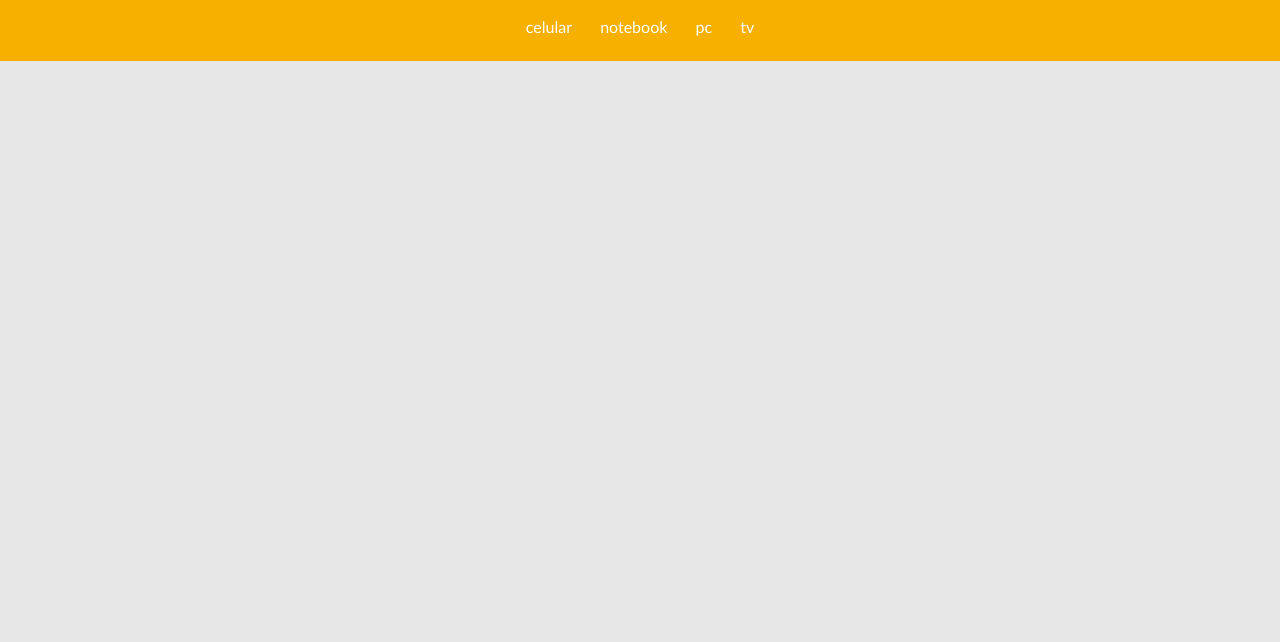
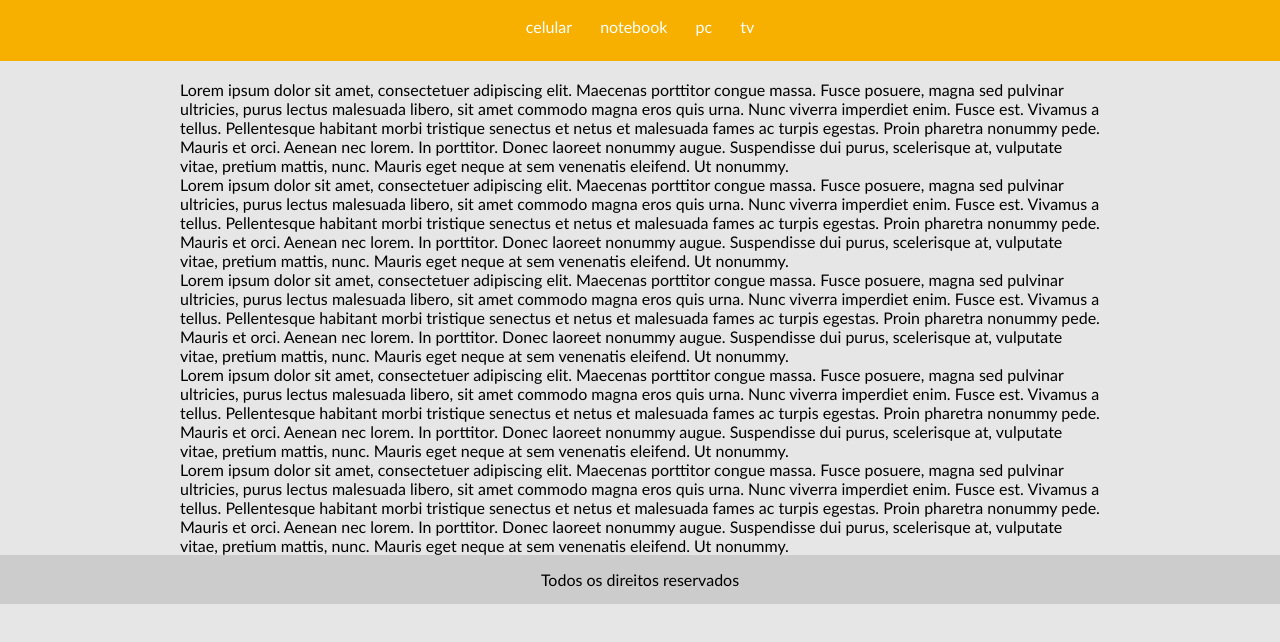
Before and after one commit to moniquesoares86/Curso_HelloWorld_manha, a plain HTML site: page index.html in a window 1280 px wide. Shown: the part 76-718 px from the top of the page. Drawn offline with Linux system fonts and the light colour scheme.

Commit message:
Add files via upload

```diff
--- a/estilo.css
+++ b/estilo.css
@@ -40,3 +40,25 @@ a:hover {
  color:#f7b600;
  background:#fff;
 }
+
+section {
+width: 920px;
+margin: 0 auto
+}
+
+#post{
+width: 660px;
+float: left;
+}
+
+#sidebar{
+width: 240px;
+float: right;
+}
+
+footer{
+clear: both;
+text-align: center;
+background: #ccc;
+padding: 15px;
+}
--- a/index.html
+++ b/index.html
@@ -11,7 +11,7 @@ href="estilo.css">
 <body>
 
 <header>
-  <div id="logo">
+<div id="logo">
 <h1>Dev<span class="branco">Tech</span></h1>
 </div>
  <nav>
@@ -22,6 +22,45 @@ href="estilo.css">
  </nav>
 </header>
 
+<section>
+<div id="post"> </div>
+<br>Lorem ipsum dolor sit amet, consectetuer adipiscing elit. Maecenas porttitor congue massa. Fusce posuere, magna sed pulvinar ultricies, purus lectus malesuada libero, sit amet commodo magna eros quis urna.
+Nunc viverra imperdiet enim. Fusce est. Vivamus a tellus.
+Pellentesque habitant morbi tristique senectus et netus et malesuada fames ac turpis egestas. Proin pharetra nonummy pede. Mauris et orci.
+Aenean nec lorem. In porttitor. Donec laoreet nonummy augue.
+Suspendisse dui purus, scelerisque at, vulputate vitae, pretium mattis, nunc. Mauris eget neque at sem venenatis eleifend. Ut nonummy.
+
+<br>Lorem ipsum dolor sit amet, consectetuer adipiscing elit. Maecenas porttitor congue massa. Fusce posuere, magna sed pulvinar ultricies, purus lectus malesuada libero, sit amet commodo magna eros quis urna.
+Nunc viverra imperdiet enim. Fusce est. Vivamus a tellus.
+Pellentesque habitant morbi tristique senectus et netus et malesuada fames ac turpis egestas. Proin pharetra nonummy pede. Mauris et orci.
+Aenean nec lorem. In porttitor. Donec laoreet nonummy augue.
+Suspendisse dui purus, scelerisque at, vulputate vitae, pretium mattis, nunc. Mauris eget neque at sem venenatis eleifend. Ut nonummy.
+
+<br>Lorem ipsum dolor sit amet, consectetuer adipiscing elit. Maecenas porttitor congue massa. Fusce posuere, magna sed pulvinar ultricies, purus lectus malesuada libero, sit amet commodo magna eros quis urna.
+Nunc viverra imperdiet enim. Fusce est. Vivamus a tellus.
+Pellentesque habitant morbi tristique senectus et netus et malesuada fames ac turpis egestas. Proin pharetra nonummy pede. Mauris et orci.
+Aenean nec lorem. In porttitor. Donec laoreet nonummy augue.
+Suspendisse dui purus, scelerisque at, vulputate vitae, pretium mattis, nunc. Mauris eget neque at sem venenatis eleifend. Ut nonummy.
+
+<br>Lorem ipsum dolor sit amet, consectetuer adipiscing elit. Maecenas porttitor congue massa. Fusce posuere, magna sed pulvinar ultricies, purus lectus malesuada libero, sit amet commodo magna eros quis urna.
+Nunc viverra imperdiet enim. Fusce est. Vivamus a tellus.
+Pellentesque habitant morbi tristique senectus et netus et malesuada fames ac turpis egestas. Proin pharetra nonummy pede. Mauris et orci.
+Aenean nec lorem. In porttitor. Donec laoreet nonummy augue.
+Suspendisse dui purus, scelerisque at, vulputate vitae, pretium mattis, nunc. Mauris eget neque at sem venenatis eleifend. Ut nonummy.
+
+<div id="sidebar"></div>
+
+<br>Lorem ipsum dolor sit amet, consectetuer adipiscing elit. Maecenas porttitor congue massa. Fusce posuere, magna sed pulvinar ultricies, purus lectus malesuada libero, sit amet commodo magna eros quis urna.
+Nunc viverra imperdiet enim. Fusce est. Vivamus a tellus.
+Pellentesque habitant morbi tristique senectus et netus et malesuada fames ac turpis egestas. Proin pharetra nonummy pede. Mauris et orci.
+Aenean nec lorem. In porttitor. Donec laoreet nonummy augue.
+Suspendisse dui purus, scelerisque at, vulputate vitae, pretium mattis, nunc. Mauris eget neque at sem venenatis eleifend. Ut nonummy.
+
+</section>
+
+<footer>
+Todos os direitos reservados
+</footer>
 
 
 
```
